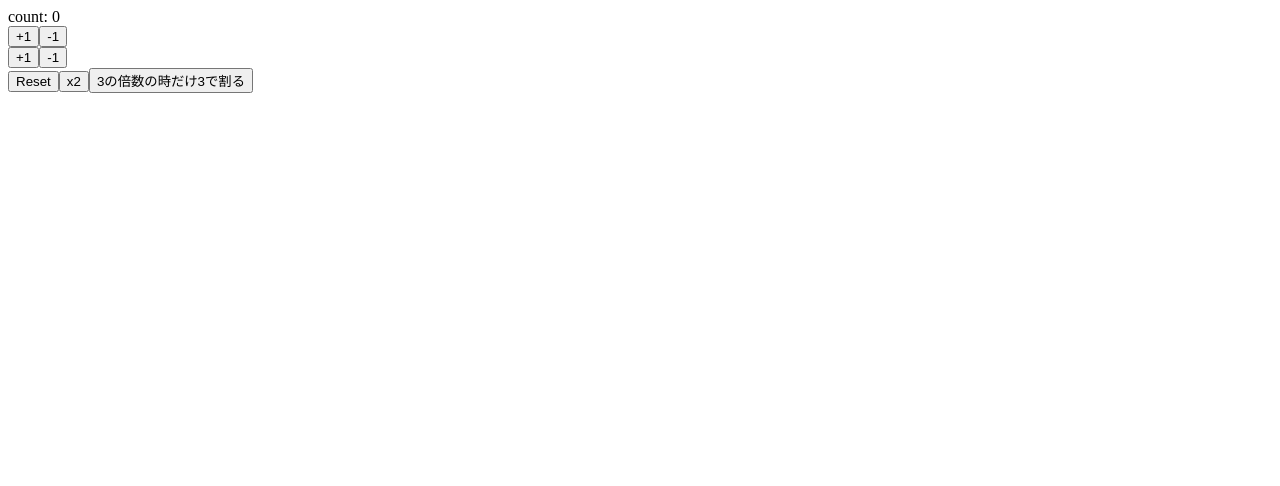
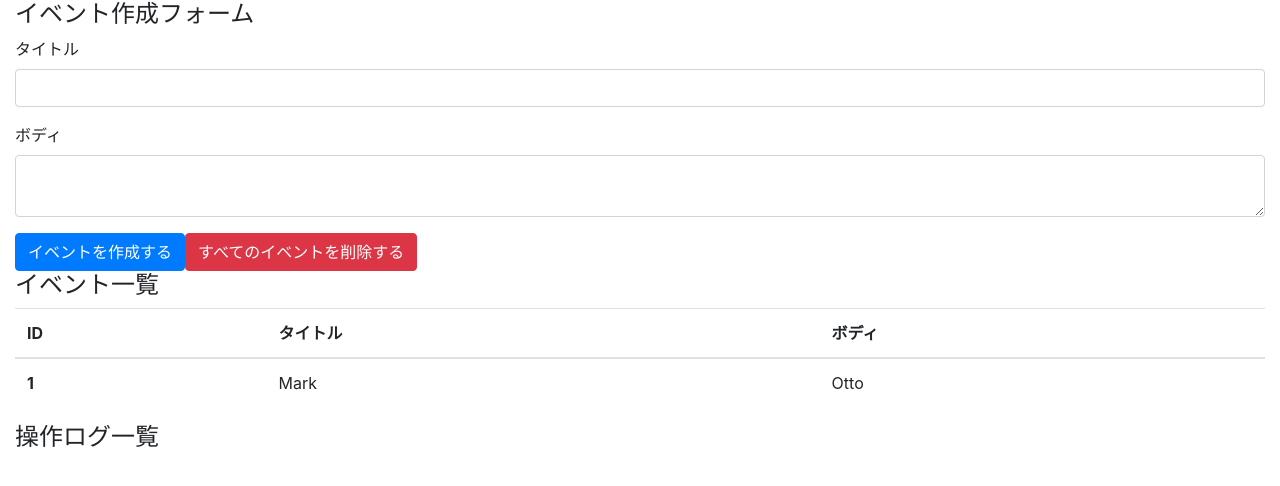
Before and after one commit to yooda123/react-hooks-101, a React (Create React App) app: page / in a window 1280 px wide. Shown: the top 486 px of the page. Built offline with nearby package versions, Linux system fonts and the light colour scheme.

Commit message:
create event form and event table with bootstrap.

```diff
--- a/package.json
+++ b/package.json
@@ -3,6 +3,7 @@
   "version": "0.1.0",
   "private": true,
   "dependencies": {
+    "bootstrap": "4.3.1",
     "react": "^17.0.1",
     "react-dom": "^17.0.1",
     "react-scripts": "3.0.1"
--- a/src/App.js
+++ /dev/null
@@ -1,40 +0,0 @@
-import React, { useState } from 'react';
-
-const App = () => {
-  const [count, setCount] = useState(0);
-
-  const increment = () => setCount(count + 1);
-  const decrement = () => setCount(count - 1);
-
-  const increment2 = () => setCount(previousCount => previousCount + 1);
-  const decrement2 = () => setCount(previousCount => previousCount - 1);
-
-  const reset = () => setCount(0);
-  const double = () => setCount(count * 2);
-  const devide3 = () => setCount(currentCount =>
-    currentCount % 3 === 0 ? currentCount / 3 : currentCount
-  );
-
-  return (
-    <>
-      <div>
-        count: {count}
-      </div>
-      <div>
-        <button onClick={increment}>+1</button>
-        <button onClick={decrement}>-1</button>
-      </div>
-      <div>
-        <button onClick={increment2}>+1</button>
-        <button onClick={decrement2}>-1</button>
-      </div>
-      <div>
-        <button onClick={reset}>Reset</button>
-        <button onClick={double}>x2</button>
-        <button onClick={devide3}>3の倍数の時だけ3で割る</button>
-      </div>
-    </>
-  );
-}
-
-export default App;
--- /dev/null
+++ b/src/components/App.js
@@ -0,0 +1,46 @@
+import React from 'react';
+import 'bootstrap/dist/css/bootstrap.min.css';
+
+const App = () => {
+  return (
+      <div className="container-fluid">
+        <h4>イベント作成フォーム</h4>
+        <form>
+          <div className="form-group">
+            <label htmlFor="formEventTitle">タイトル</label>
+            <input className="form-control"　id="formEventTitle" />
+          </div>
+          <div className="form-group">
+            <label htmlFor="formEventBody">ボディ</label>
+            <textarea className="form-control"　id="formEventBody" />
+          </div>
+
+          <button className="btn btn-primary">イベントを作成する</button>
+          <button className="btn btn-danger">すべてのイベントを削除する</button>
+        </form>
+
+        <h4>イベント一覧</h4>
+        <table className="table table-hover">
+          <thead>
+            <tr>
+              <th scope="col">ID</th>
+              <th scope="col">タイトル</th>
+              <th scope="col">ボディ</th>
+            </tr>
+          </thead>
+          <tbody>
+            <tr>
+              <th scope="row">1</th>
+              <td>Mark</td>
+              <td>Otto</td>
+            </tr>
+          </tbody>
+        </table>
+
+        <h4>操作ログ一覧</h4>
+
+      </div>
+  );
+}
+
+export default App;
--- a/src/index.js
+++ b/src/index.js
@@ -1,5 +1,5 @@
 import React from 'react';
 import ReactDOM from 'react-dom';
-import App from './App';
+import App from './components/App';
 
 ReactDOM.render(<App />, document.getElementById('root'));
```
Also changed, not shown: 1 other file (tests, documents, lock files or other folders).
